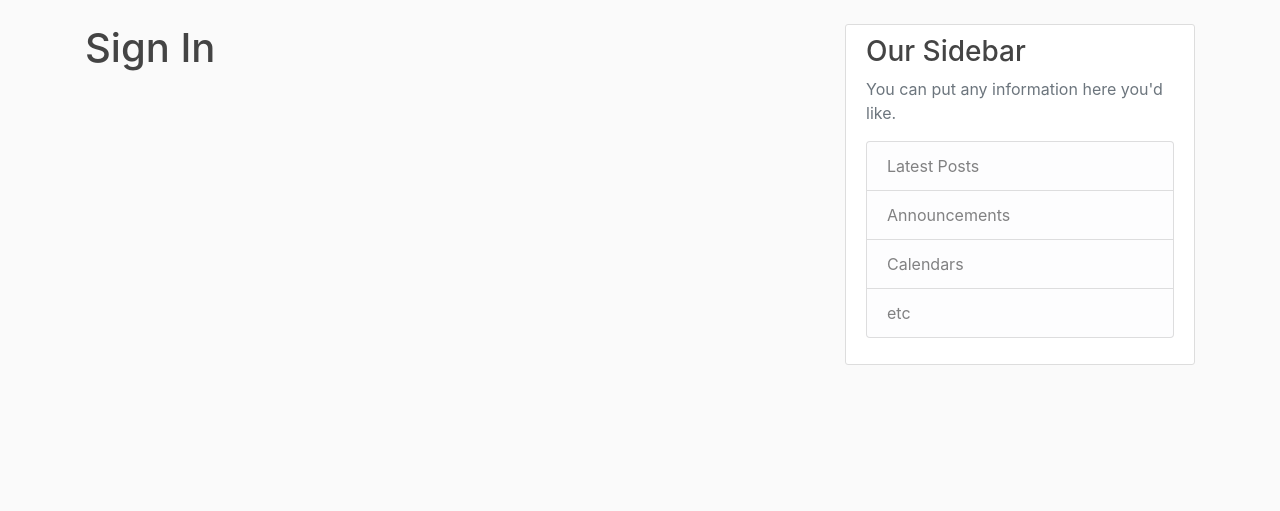
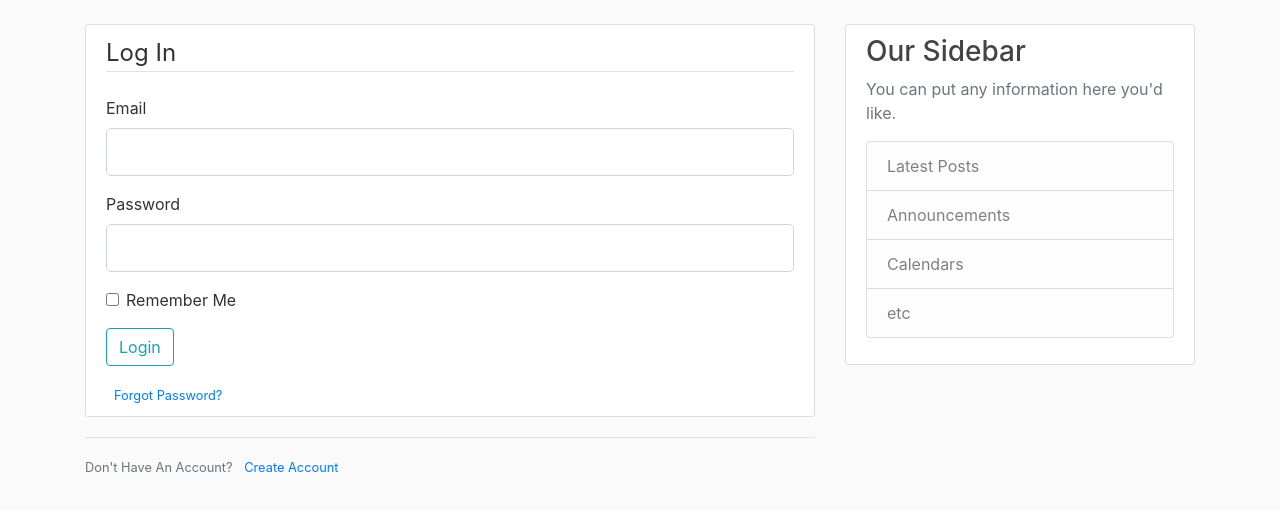
Before and after one commit to adamjralph/flaskblog, a Flask app: page /login in a window 1280 px wide. Shown: the part 56-567 px from the top of the page. Run offline with Flask 2, Linux system fonts and the light colour scheme; some libraries are stand-ins or nearby versions.

Commit message:
invalid form feedback

```diff
--- a/flaskblog.py
+++ b/flaskblog.py
@@ -39,7 +39,7 @@ def about():
 def register():
     form = RegistrationForm()
     if form.validate_on_submit():
-        flash(f'Account created for {form.username.data}!', 'sucess')
+        flash(f'Account created for {form.username.data}!', 'success')
         return redirect(url_for('home'))
     return render_template('register.html', title='Register', form=form)
 
--- a/templates/login.html
+++ b/templates/login.html
@@ -1,4 +1,52 @@
 {% extends "layout.html" %}
 {% block content %}
-    <h1>Sign In</h1>
+    <div class="content-section">
+        <form method="POST" action="">
+            {{ form.hidden_tag() }}
+            <fieldset class="form-group">
+                <legend class="border-bottom mb-4">Log In</legend>
+                <div class="form-group">
+                    {{ form.email.label(class="form-control-label") }}
+                    {% if form.email.errors %}
+                        {{ form.email(class="form-control form-control-lg is-invalid") }}
+                        <div class="invalid-feedback">
+                            {% for error in form.email.errors %}
+                                <span>{{ error }}</span>
+                            {% endfor %}
+                        </div>
+                    {% else %}
+                        {{ form.email(class="form-control form-control-lg") }}
+                    {% endif %}
+                </div>
+                <div class="form-group">
+                    {{ form.password.label(class="form-control-label") }}
+                    {% if form.password.errors %}
+                        {{ form.password(class="form-control form-control-lg is-invalid") }}
+                        <div class="invalid-feedback">
+                            {% for error in form.password.errors %}
+                                <span>{{ error }}</span>
+                            {% endfor %}
+                        </div>
+                    {% else %}
+                        {{ form.password(class="form-control form-control-lg") }}
+                    {% endif %}
+                </div>
+                    <div class="form-check">
+                        {{ form.remember(class="form-check-input") }}
+                        {{ form.remember.label(class="form-check-label")}}
+                </div>
+            </fieldset>
+            <div class="form-group">
+                {{ form.submit(class="btn btn-outline-info") }}
+            </div>
+            <small class="text-muted ml-2">
+                <a href="#">Forgot Password?</a>
+            </small>
+        </form>
+    </div>
+    <div class="border-top pt-3">
+        <small class="text-muted">
+            Don't Have An Account? <a class="ml-2" href="{{ url_for('register') }}">Create Account</a>
+        </small>
+    </div>
 {% endblock content %}
```
Also changed, not shown: templates/register.html (+38 -1 lines).
